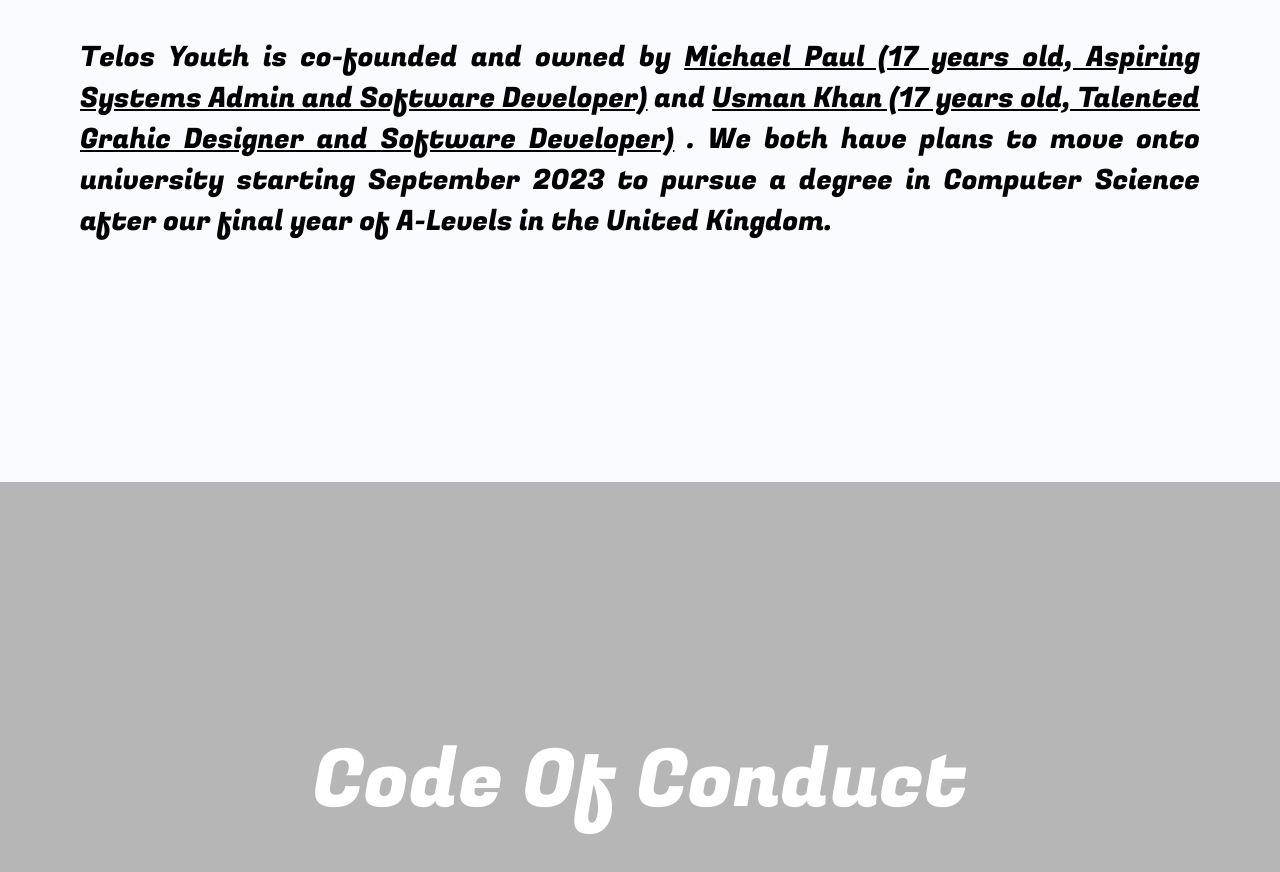
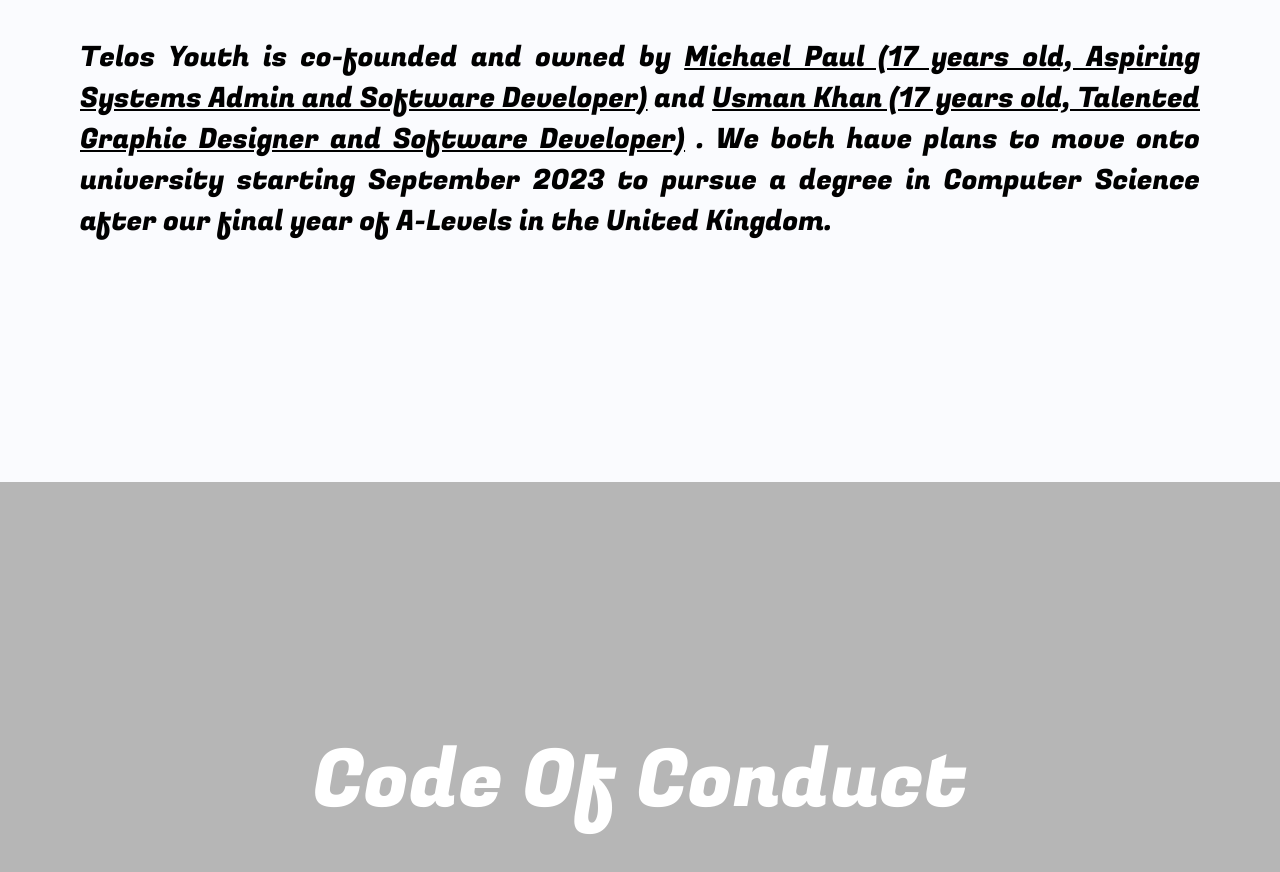
Before and after one commit to MichaelErikodi/Telos-Youth-Official-Site, a plain HTML site: page index.html in a window 1280 px wide. Shown: the part 3052-3924 px from the top of the page. Drawn offline with nearby package versions, Linux system fonts and the light colour scheme.

Commit message:
typo whoops

```diff
--- a/index.html
+++ b/index.html
@@ -69,7 +69,7 @@
                     Though on the surface, it may seem like we lack experience, our Block Producer, our site, and everything you see was organized and assembled by us. We both have knowledge in coding and have a huge interest in making decentralised infrastructures more common. We believe that we have come a long way and believe we are capable of leading the future and the young generation towards normalising better and deserved Telos software. We are currently both undertaking our A levels and believe that with your support, we can and will be  suitable candidates for Telos.
                 </div>
                 <div class="ownership-info">
-                    Telos Youth is co-founded and owned by <u>Michael Paul (17 years old, Aspiring Systems Admin and Software Developer)</u> and <u>Usman Khan (17 years old, Talented Grahic Designer and Software Developer)</u> . We both have plans to move onto university starting September 2023 to pursue a degree in Computer Science after our final year of A-Levels in the United Kingdom.
+                    Telos Youth is co-founded and owned by <u>Michael Paul (17 years old, Aspiring Systems Admin and Software Developer)</u> and <u>Usman Khan (17 years old, Talented Graphic Designer and Software Developer)</u> . We both have plans to move onto university starting September 2023 to pursue a degree in Computer Science after our final year of A-Levels in the United Kingdom.
                 </div>
             </div>
         </div>
```
